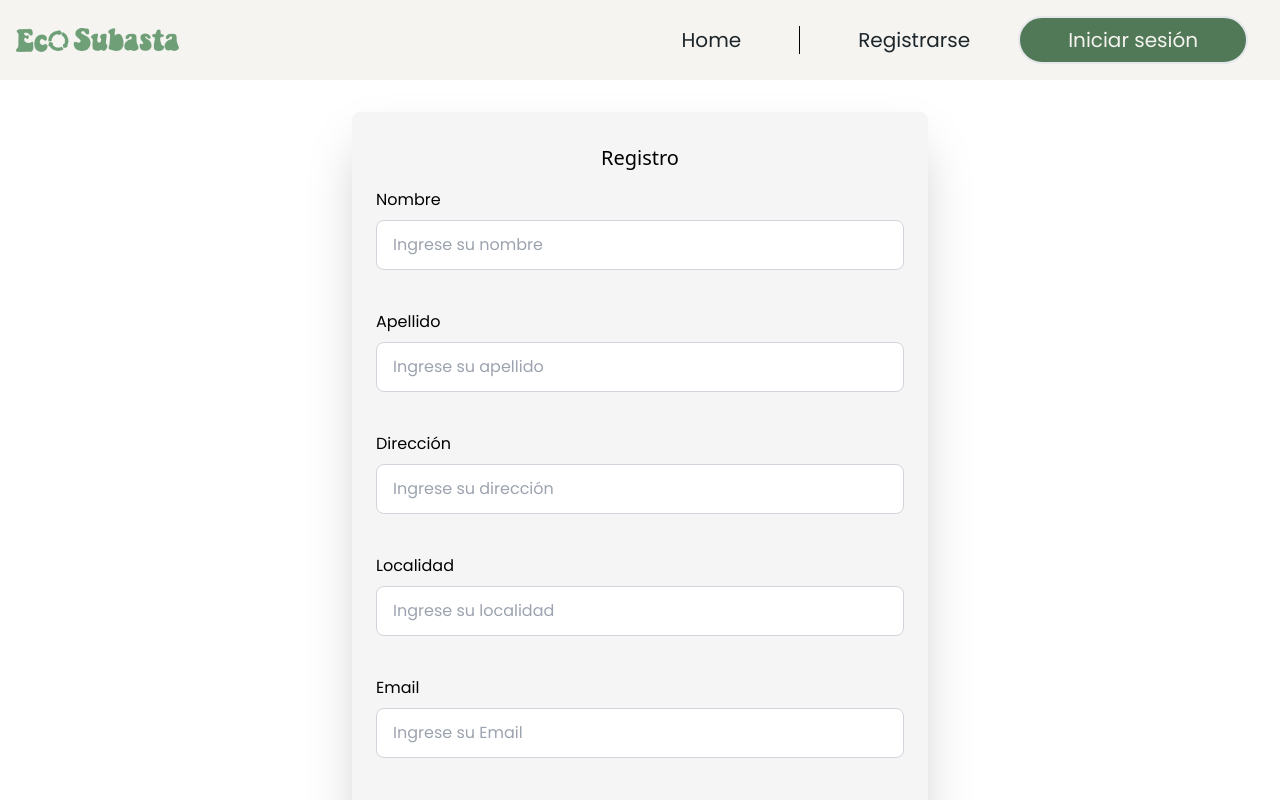
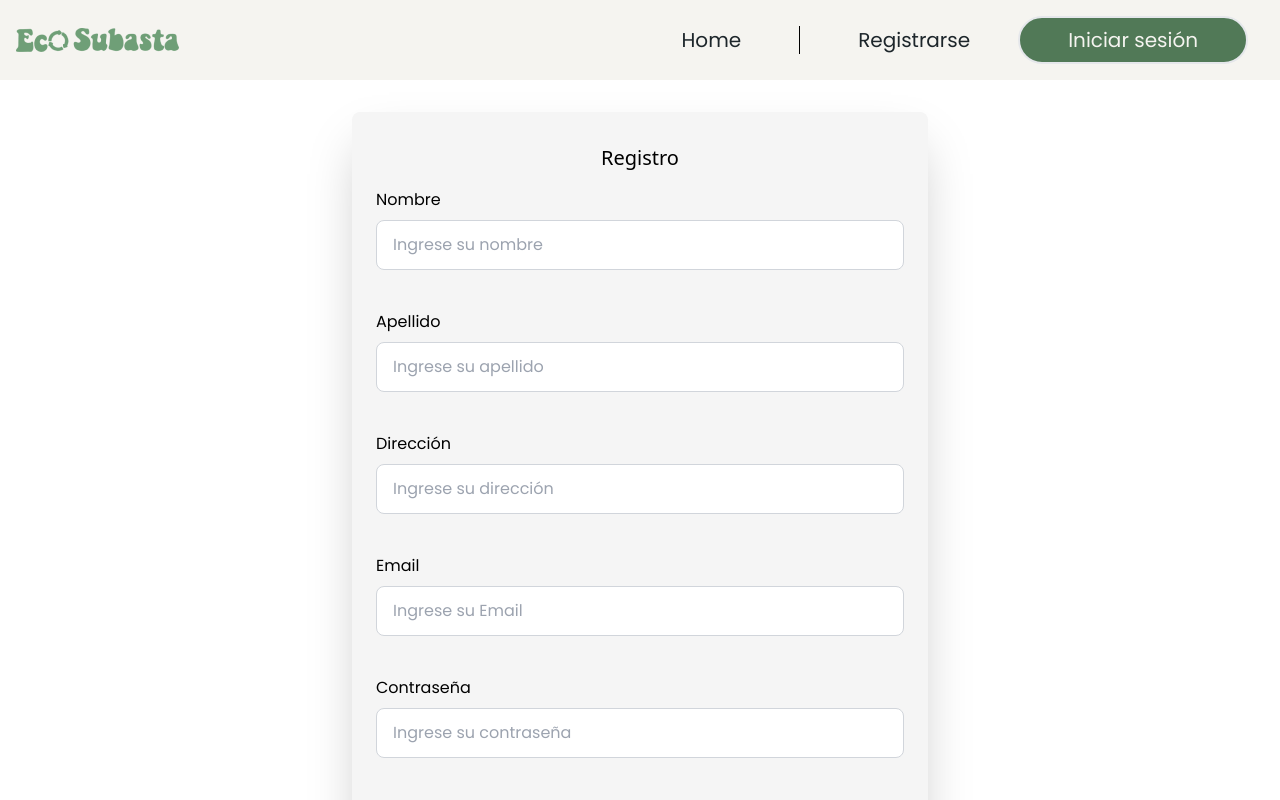
Before and after one commit to No-Country/s11-02-m-node-react, a Next.js app in the folder front/: page /RegisterPage in a window 1280 px wide. Shown: the top 800 px of the page. Built offline with nearby package versions, Linux system fonts and the light colour scheme.

Commit message:
feat: updated register and sintaxis

```diff
--- a/front/app/components/Description/Info.js
+++ b/front/app/components/Description/Info.js
@@ -25,7 +25,7 @@ function Info() {
                />
                <Description
                     img="/Frame3.svg"
-                    text="Lo subaste y colabore al mediambniente"
+                    text="Lo subasté y colaboré al medioambiente"
                />
           </div>
      );
--- a/front/app/components/Register/Registerform.jsx
+++ b/front/app/components/Register/Registerform.jsx
@@ -14,6 +14,7 @@ const Registerform = () => {
                firstName: '',
                lastName: '',
                address: '',
+               // city: '',
                email: '',
                password: '',
                confirmpass: '',
@@ -35,7 +36,7 @@ const Registerform = () => {
 
                address: Yup.string().required('La dirección es obligatoria'),
 
-               city: Yup.string().required('La localidad es obligatoria'),
+               // city: Yup.string().required('La localidad es obligatoria'),
 
                email: Yup.string()
                     .email('El email no es válido')
@@ -181,7 +182,7 @@ const Registerform = () => {
                                    ) : null}
                               </div>
 
-                              <div className="mb-10">
+                              {/* <div className="mb-10">
                                    <label
                                         htmlFor="city"
                                         className="block text-black text-md  mb-2">
@@ -205,7 +206,7 @@ const Registerform = () => {
                                              </p>
                                         </div>
                                    ) : null}
-                              </div>
+                              </div> */}
 
                               <div className="mb-10">
                                    <label
```
